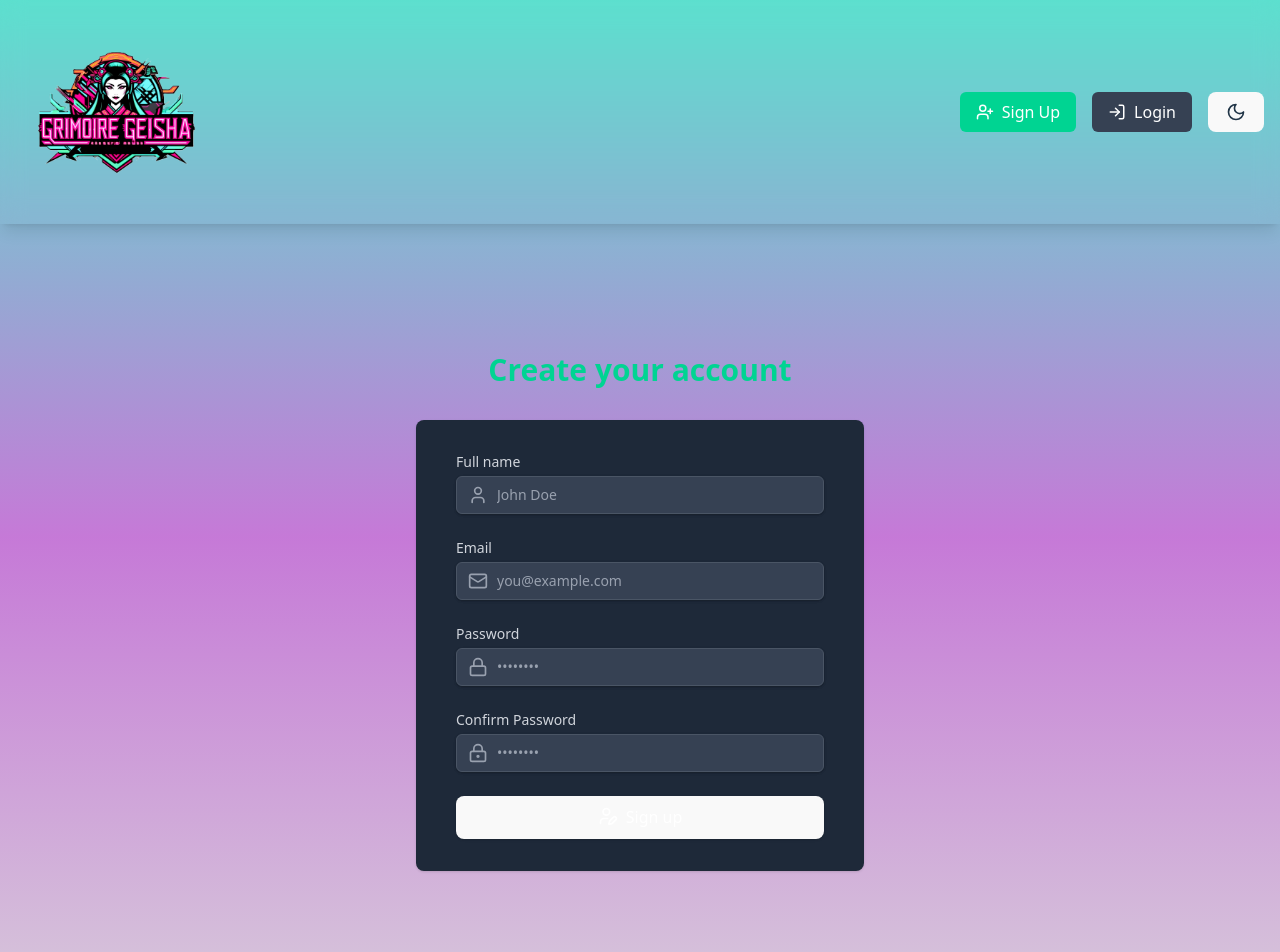
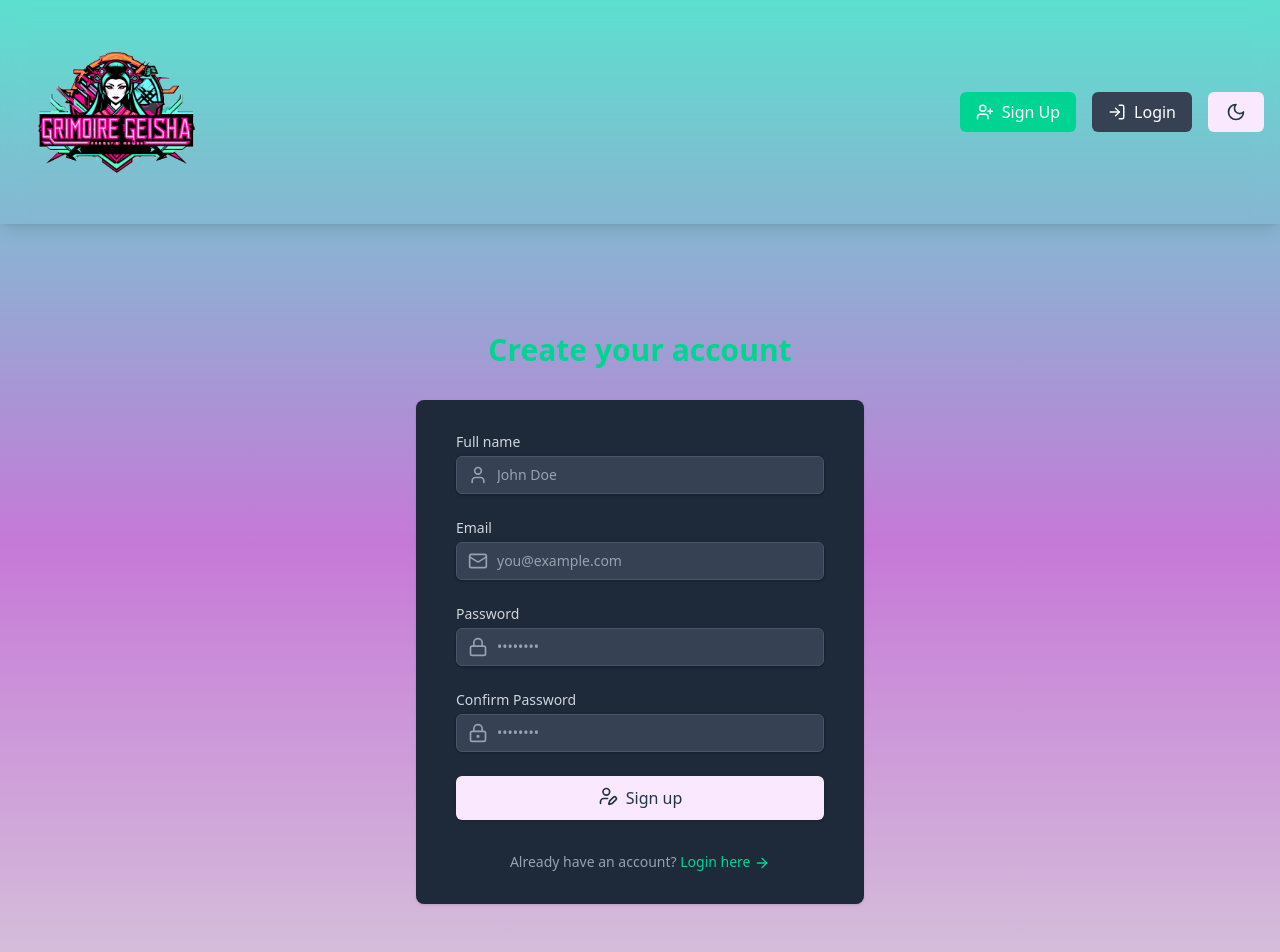
Before and after one commit to j-slaughter/grimoire-geisha, a React (Vite) app in the folder client/: page /signup in a window 1280 px wide. Shown: the top 952 px of the page. Built offline with nearby package versions, Linux system fonts and the light colour scheme.

Commit message:
update styling

```diff
--- a/client/src/components/NavBar.jsx
+++ b/client/src/components/NavBar.jsx
@@ -81,7 +81,7 @@ function NavBar() {
               </Link>
             )}
             {user ? (
-              <button className="py-2 px-4">
+              <button className="py-2 px-4 rounded-md flex items-center">
                 <LogOut className="inline-block" size={18} />
                 <span className="hidden sm:inline ml-2">Log Out</span>
               </button>
@@ -101,7 +101,7 @@ function NavBar() {
                 </Link>
               </>
             )}
-            <button className="py-2 px-4" onClick={switchMode}>
+            <button className="py-2 px-4 rounded-md flex items-center" onClick={switchMode}>
               {mode === 'light' ? <Moon size={20} /> : <Sun size={20} />}
             </button>
           </nav>
--- a/client/src/index.css
+++ b/client/src/index.css
@@ -5,10 +5,10 @@
   line-height: 1.5;
   font-weight: 400;
 
-  color-scheme: light dark; /**/
-  color: rgba(255, 255, 255, 0.87); /**/
-  background-color: #242424; /**/
-  --btn-background: #1a1a1a; /**/
+  color-scheme: light dark;
+  color: rgba(255, 255, 255, 0.87);
+  background-color: #242424;
+  --btn-background: #4b5563;
 
   font-synthesis: none;
   text-rendering: optimizeLegibility;
@@ -20,13 +20,13 @@
 .dark-mode {
   background-color: #242424;
   color: rgba(255, 255, 255, 0.87);
-  --btn-background: #1a1a1a;
+  --btn-background: #4b5563;
 }
 
 .light-mode {
   background-color: #f4f4f4;
   color: #213547;
-  --btn-background: #f9f9f9;
+  --btn-background: #fae8ff;
 }
 
 a {
@@ -34,34 +34,27 @@ a {
   text-decoration: inherit;
 }
 a:hover {
-  color: #d97706; /**/
-}
-
-h1 {
-  font-size: 3.2em;
-  line-height: 1.1;
+  color: #d97706;
 }
 
 button {
-  border-radius: 8px; /**/
-  border: 2px solid transparent; /**/
+  border: 2px solid transparent;
   font-size: 1em;
   font-weight: 500;
   font-family: inherit;
-  background-color: var(--btn-background); /**/
-  cursor: pointer; /**/
-  transition: border-color 0.25s; /**/
+  background-color: var(--btn-background);
+  cursor: pointer;
+  transition: border-color 0.25s;
 }
 button:hover {
-  border-color: #d97706; /**/
+  border-color: #d97706;
 }
 
-/**/
 @media (prefers-color-scheme: light) {
   :root {
     color: #213547;
     background-color: #f4f4f4;
-    --btn-background: #f9f9f9;
+    --btn-background: #fae8ff;
   }
   button {
     background-color: var(--btn-background);
--- a/client/src/pages/SignUp.jsx
+++ b/client/src/pages/SignUp.jsx
@@ -28,7 +28,7 @@ function SignUp() {
   };
 
   return (
-    <div className="flex flex-col justify-center my-50 py-12 sm:px-6 lg:px-8">
+    <div className="flex flex-col justify-center my-45 py-12 sm:px-6 lg:px-8">
       <motion.div
         className="sm:mx-auto sm:w-full sm:max-w-md"
         initial={{ opacity: 0, y: -20 }}
@@ -130,9 +130,7 @@ function SignUp() {
             <button
               type="submit"
               disabled={loading}
-              className="w-full flex justify-center py-2 px-4 border border-transparent rounded-md shadow-sm text-sm
-          font medium text-white bg-emerald-600 hover:bg-emerald-700 focus:outline-none focus:ring-2 focus:ring-offset-2
-          focus:ring-emerald-500 transition duration-150 ease-in-out disabled:opacity-50"
+              className="w-full flex justify-center py-2 px-4 rounded-md shadow-sm disabled:opacity-50"
             >
               {loading ? (
                 <>
@@ -147,6 +145,12 @@ function SignUp() {
               )}
             </button>
           </form>
+          <p className="mt-8 text-center text-sm text-gray-400">
+            Already have an account?{' '}
+            <Link to="/login" className="text-emerald-400">
+              Login here <ArrowRight className="inline h-4 w-4" />
+            </Link>
+          </p>
         </div>
       </motion.div>
     </div>
```
